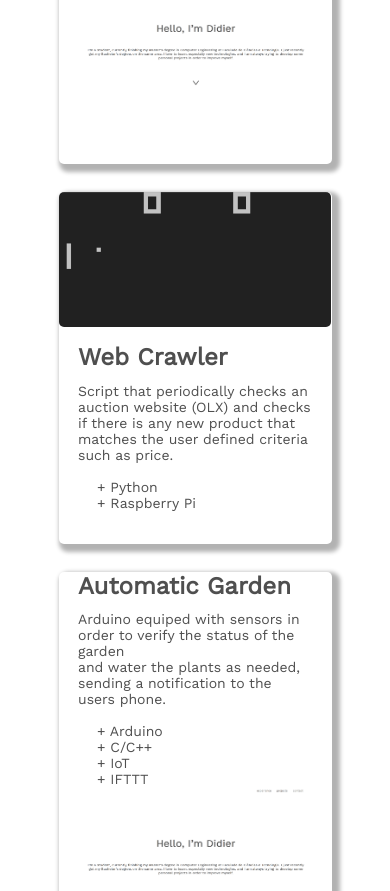
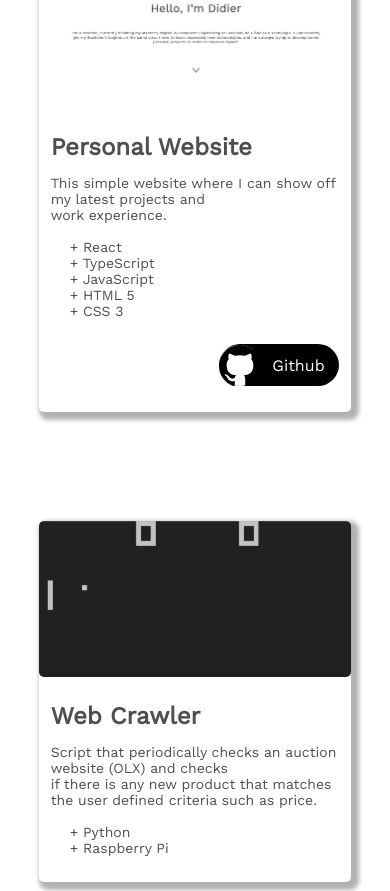
Before and after one commit to DNDXIII/dndxiii.github.io, a React (Create React App) app: page / in a window 390 px wide. Shown: the part 2600-3491 px from the top of the page. Built offline with nearby package versions, Linux system fonts and the light colour scheme.

Commit message:
Responsive done

```diff
--- a/src/Application/Components/Project.tsx
+++ b/src/Application/Components/Project.tsx
@@ -1,19 +1,18 @@
 import * as React from 'react';
 import styled from 'styled-components';
 import Colors from '../Themes/Colors';
+const github = require('../Assets/Images/Github.svg');
 
 const Container = styled.div`
-  margin-left: 15vw;
-  margin-right: 15vw;
-  margin-bottom: 7vw;
-  padding-bottom: 4vh;
+  margin: auto;
+  margin-bottom: 13vh;
+  max-width: 80vw;
   background-color: ${Colors.white};
+  display: flex;
   justify-content: center;
-  display: flex;
-  align-items:center;
 
   @media (max-width: 767px) {
-    flex-direction:column;
+    flex-direction: column;
     border-radius: 5px;
     box-shadow: 4px 4px 4px 4px rgba(0, 0, 0, 0.3);
   }
@@ -28,7 +27,6 @@ const Description = styled.div`
   white-space: pre-wrap;
   padding-top: 5%;
   font-size: 14px;
-
 `;
 
 const Image = styled.img`
@@ -36,9 +34,8 @@ const Image = styled.img`
   max-width: 30vw;
   max-height: 15vw;
   box-shadow: 4px 4px 4px 4px rgba(0, 0, 0, 0.3);
-  margin-bottom: 4vw;
 
-   @media (max-width: 767px) {
+  @media (max-width: 767px) {
     max-width: 100%;
     max-height: 100%;
     box-shadow: none;
@@ -48,18 +45,77 @@ const Image = styled.img`
 const TextContainer = styled.div`
   display: flex;
   flex-direction: column;
-  margin-left: 5vw;
-  margin-right: 5vw;
+  margin: 3vh 3vw;
+`;
+
+const Button = styled.a`
+  margin-top: 3vh;
+  border-radius: 21px;
+  height: 42px;
+  width: 42px;
+  background-color: ${Colors.black};
+  text-decoration: none;
+  display: flex;
+  align-items: center;
+
+  -webkit-transition: width 0.2s;
+  transition: width 0.2s;
+
+  @media (max-width: 767px) {
+    margin-left: auto;
+    width: 40%;
+    min-width: 120px;
+    color: ${Colors.white};
+
+    & div {
+      color: ${Colors.white};
+    }
+  }
+
+  &:hover {
+    width: 180px;
+    color: ${Colors.white};
+  }
+
+  &:hover div {
+    color: ${Colors.white};
+  }
+`;
+
+const ButtonText = styled.div`
+  margin-left: 10%;
+  color: transparent;
+`;
+
+const ButtonImage = styled.img`
+  background-size: 20px 20px;
+  max-width: 42px;
+  max-height: 42px;
+`;
+
+const ButtonImageContainer = styled.div`
+  background-color: ${Colors.white};
+  border-radius: 20px;
+  max-width: 41px;
+  max-height: 41px;
 `;
 
 class Project extends React.Component<ProjectProps, {}> {
   render() {
-    const { title, description, image, textLeft = false } = this.props;
+    const { title, description, image, textLeft = false, url } = this.props;
 
     const text = (
       <TextContainer>
         <Title>{title}</Title>
         <Description>{description}</Description>
+        {url ? (
+          <Button href={url}>
+            <ButtonImageContainer>
+              <ButtonImage src={github} />
+            </ButtonImageContainer>
+            <ButtonText>Github</ButtonText>
+          </Button>
+        ) : null}
       </TextContainer>
     );
 
@@ -78,6 +134,7 @@ interface ProjectProps {
   description: string;
   image: string;
   textLeft?: boolean;
+  url?: string;
 }
 
 export default Project;
--- a/src/Application/Pages/PersonalProjects.tsx
+++ b/src/Application/Pages/PersonalProjects.tsx
@@ -10,7 +10,7 @@ const Container = styled.div``;
 
 const Title = styled.h1`
   font-size: 48px;
-  padding-bottom: 10vh;
+  margin-bottom: 13vh;
   padding-top: 7vh;
   text-align: center;
   font-weight: bold;
@@ -33,6 +33,7 @@ and can play every game that the original can.
     + Rust
     + SDL2"
           image={chip8}
+          url="https://github.com/DNDXIII/chip8"
         />
 
         <Project
@@ -46,7 +47,9 @@ work experience.
     + HTML 5
     + CSS 3"
           image={personalWebsite}
-          textLeft={true}
+          // Only display text to the left if the window is large enough
+          textLeft={window.innerWidth > 767}
+          url="https://github.com/DNDXIII/dndxiii.github.io"
         />
 
         <Project
@@ -69,7 +72,8 @@ and water the plants as needed, sending a notification to the users phone.
     + IoT
     + IFTTT"
           image={personalWebsite}
-          textLeft={true}
+          // Only display text to the left if the window is large enough
+          textLeft={window.innerWidth > 767}
         />
       </Container>
     );
--- a/src/Application/Themes/Colors.tsx
+++ b/src/Application/Themes/Colors.tsx
@@ -3,7 +3,8 @@ export enum Colors {
   red = '#FF3F3E',
   white = '#FFFFFF',
   lightGrey = '#F5F5F5',
-  grey = '#828282'
+  grey = '#828282',
+  black = '#000000'
 }
 
 export default Colors;
```
